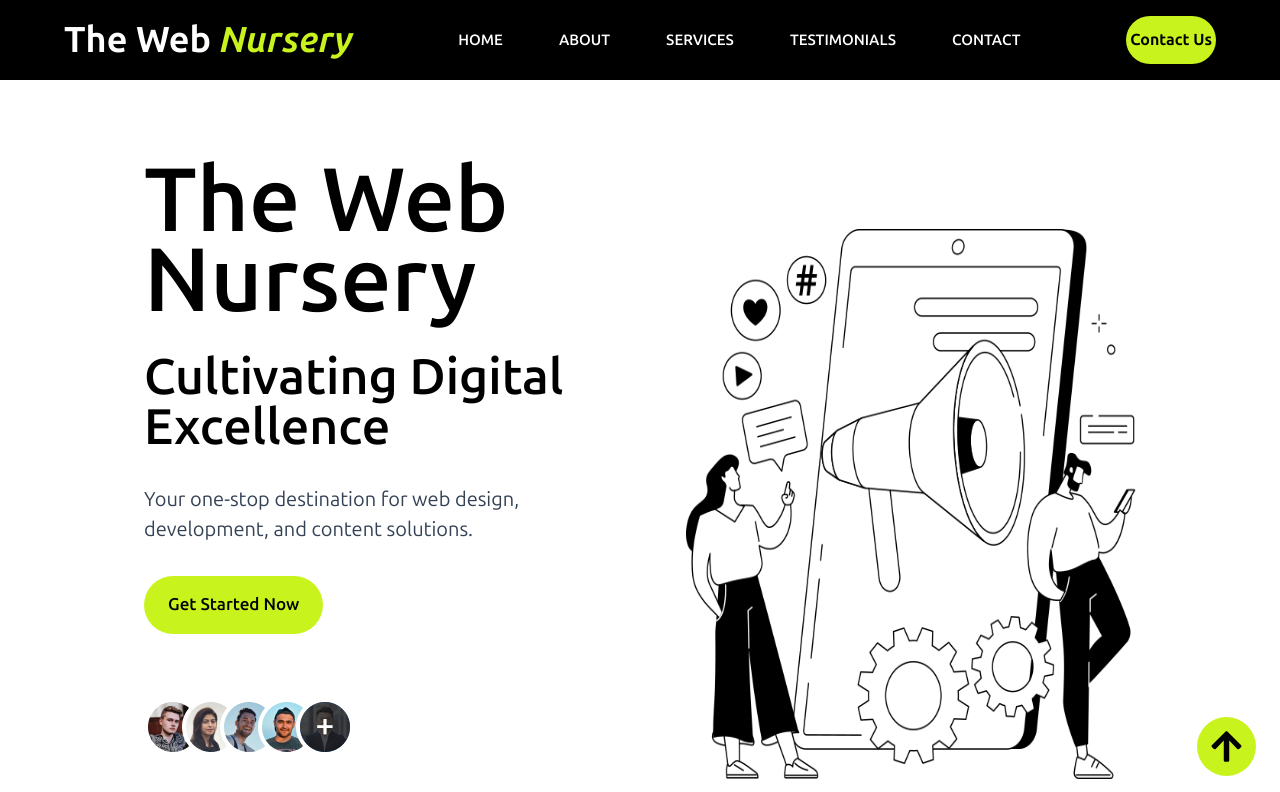
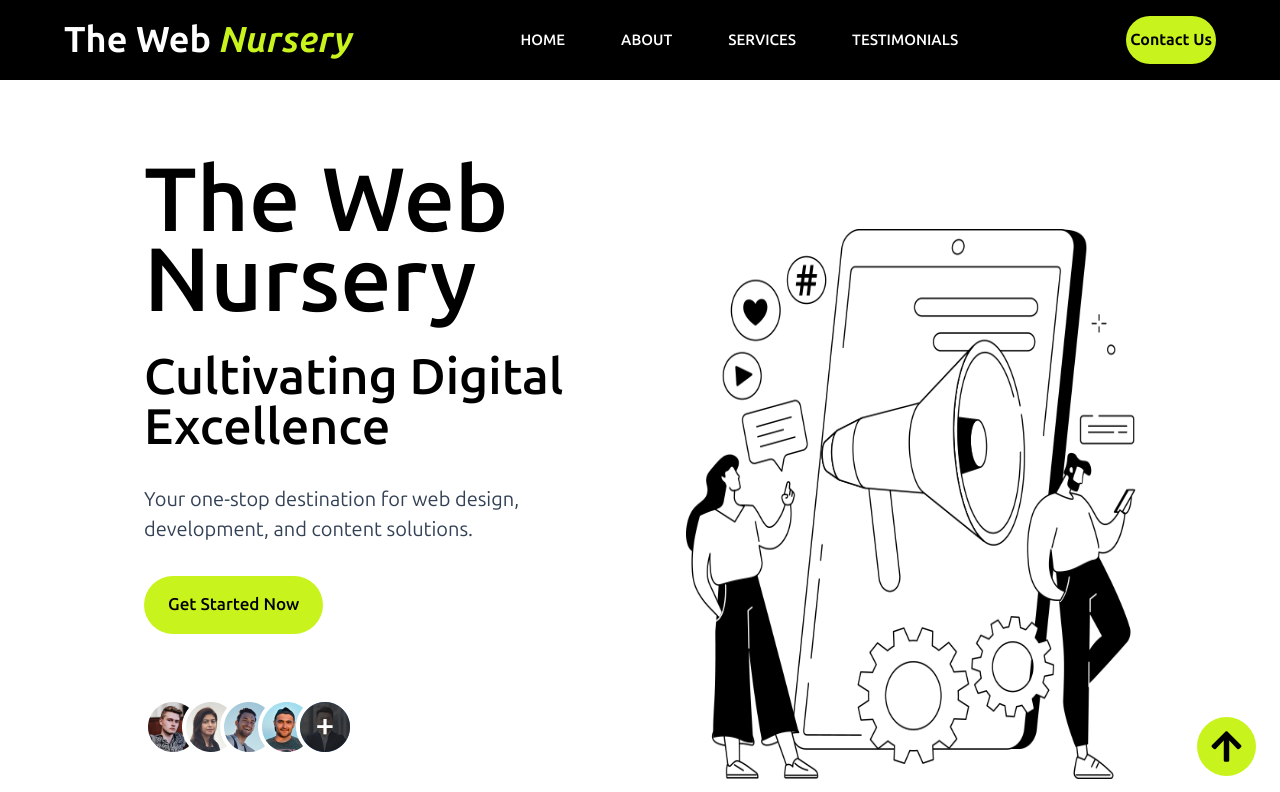
Before and after one commit to ranakratik/TWN_official, a React (Vite) app: page / in a window 1280 px wide. Shown: the top 792 px of the page. Built offline with nearby package versions, Linux system fonts and the light colour scheme.

Commit message:
contact delete

```diff
--- a/src/components/Header.jsx
+++ b/src/components/Header.jsx
@@ -19,7 +19,7 @@ const Header = () => {
     { link: 'About', path: 'about' },
     { link: 'Services', path: 'services' },
     { link: 'Testimonials', path: 'testimonials' },
-    { link: 'Contact', path: 'contact' }
+
   ];
 
   return (
```
